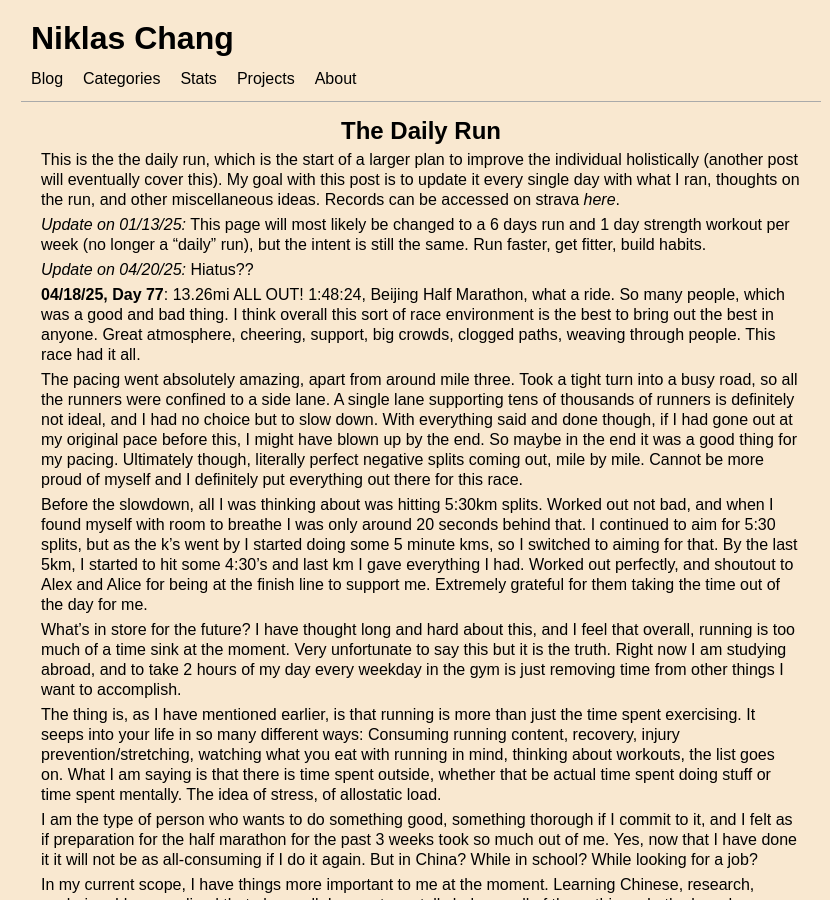
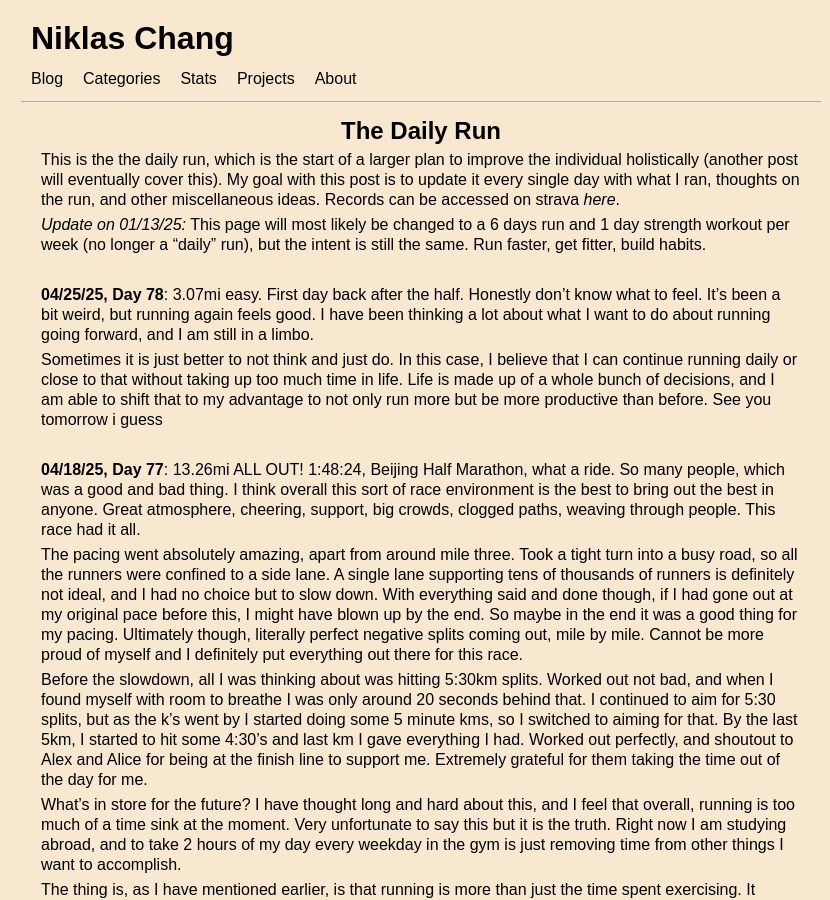
Before and after one commit to Niklichang/niklichang.github.io, a Jekyll site: the page built from _posts/2024-12-02-the-daily-run.md, in a window 1280 px wide and 900 px high. Shown: the whole window, without its empty margins (219-1049 px from the left). Built offline with Jekyll 4.4.1, drawn with Linux system fonts in a browser that asks for light colours; some web fonts are replaced.

Commit message:
restart?

```diff
--- a/_posts/2024-12-02-the-daily-run.md
+++ b/_posts/2024-12-02-the-daily-run.md
@@ -9,7 +9,13 @@ This is the the daily run, which is the start of a larger plan to improve the in
 
 *Update on 01/13/25:* This page will most likely be changed to a 6 days run and 1 day strength workout per week (no longer a "daily" run), but the intent is still the same. Run faster, get fitter, build habits.
 
-*Update on 04/20/25:* Hiatus??
+<br/>
+
+**04/25/25, Day 78**: 3.07mi easy. First day back after the half. Honestly don't know what to feel. It's been a bit weird, but running again feels good. I have been thinking a lot about what I want to do about running going forward, and I am still in a limbo.
+
+Sometimes it is just better to not think and just do. In this case, I believe that I can continue running daily or close to that without taking up too much time in life. Life is made up of a whole bunch of decisions, and I am able to shift that to my advantage to not only run more but be more productive than before. See you tomorrow i guess
+
+<br/>
 
 **04/18/25, Day 77**: 13.26mi ALL OUT! 1:48:24, Beijing Half Marathon, what a ride. So many people, which was a good and bad thing. I think overall this sort of race environment is the best to bring out the best in anyone. Great atmosphere, cheering, support, big crowds, clogged paths, weaving through people. This race had it all.
 
```
